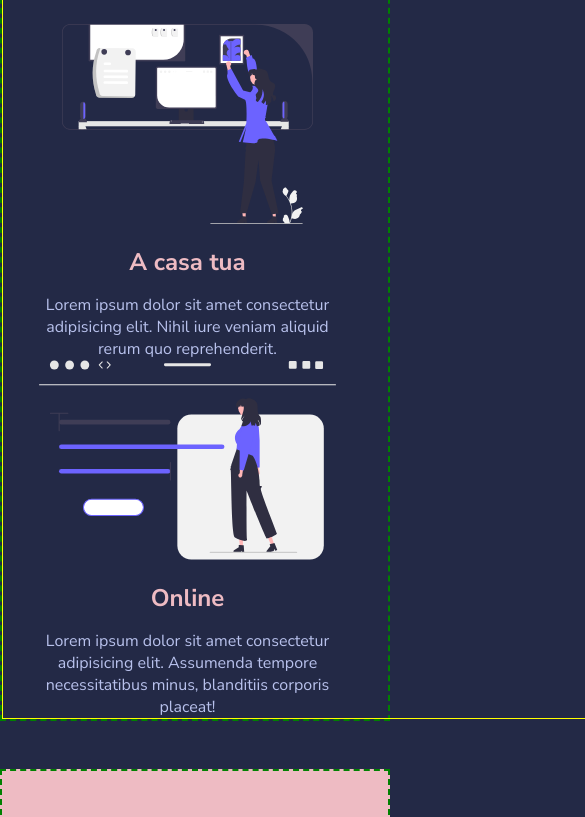
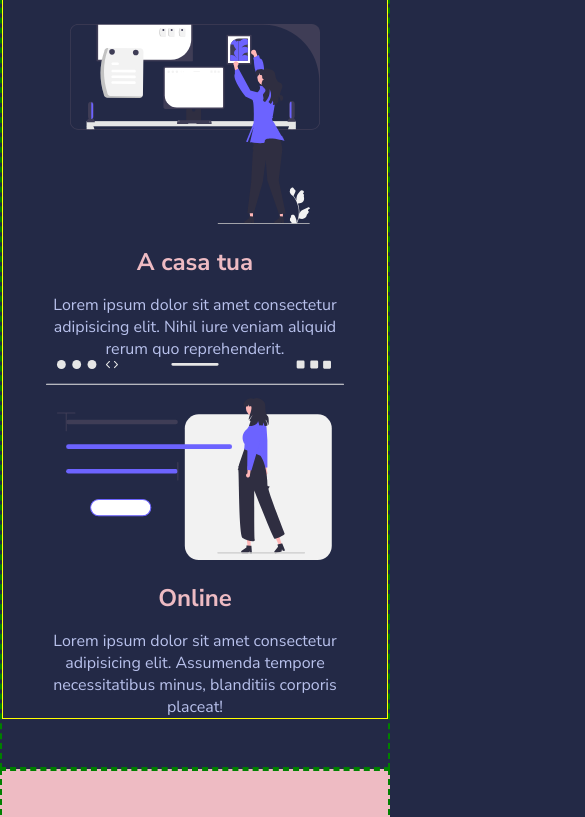
Before and after one commit to dav100ide/html-css-resp-wannabe, a plain HTML site: page index.html in a window 390 px wide. Shown: the part 212-1029 px from the top of the page, 585 px wide, since content can reach past the window. Drawn offline with Linux system fonts and the light colour scheme.

Commit message:
aggiunto media queries

```diff
--- a/css/style.css
+++ b/css/style.css
@@ -136,7 +136,7 @@ img {
       border: 2px dashed red;
    }
    .container {
-      max-width: 700px;
+      max-width: 100%;
    }
 }
 /* targets tutti i vw sotto i 480px compresi */
@@ -144,10 +144,23 @@ img {
    section {
       border: 2px dashed green;
    }
-   .container {
-      min-width: 450px;
-   }
+
    .row {
       flex-flow: column nowrap;
    }
+   :is(.lessons, .steps, .why-us) .col {
+      width: 100%;
+   }
+
+   .lessons,
+   .steps,
+   .why-us {
+      margin: 0 auto;
+      padding-bottom: 3rem;
+   }
+
+   .why-us {
+      background-color: #222222;
+      padding-top: 3rem;
+   }
 }
```
